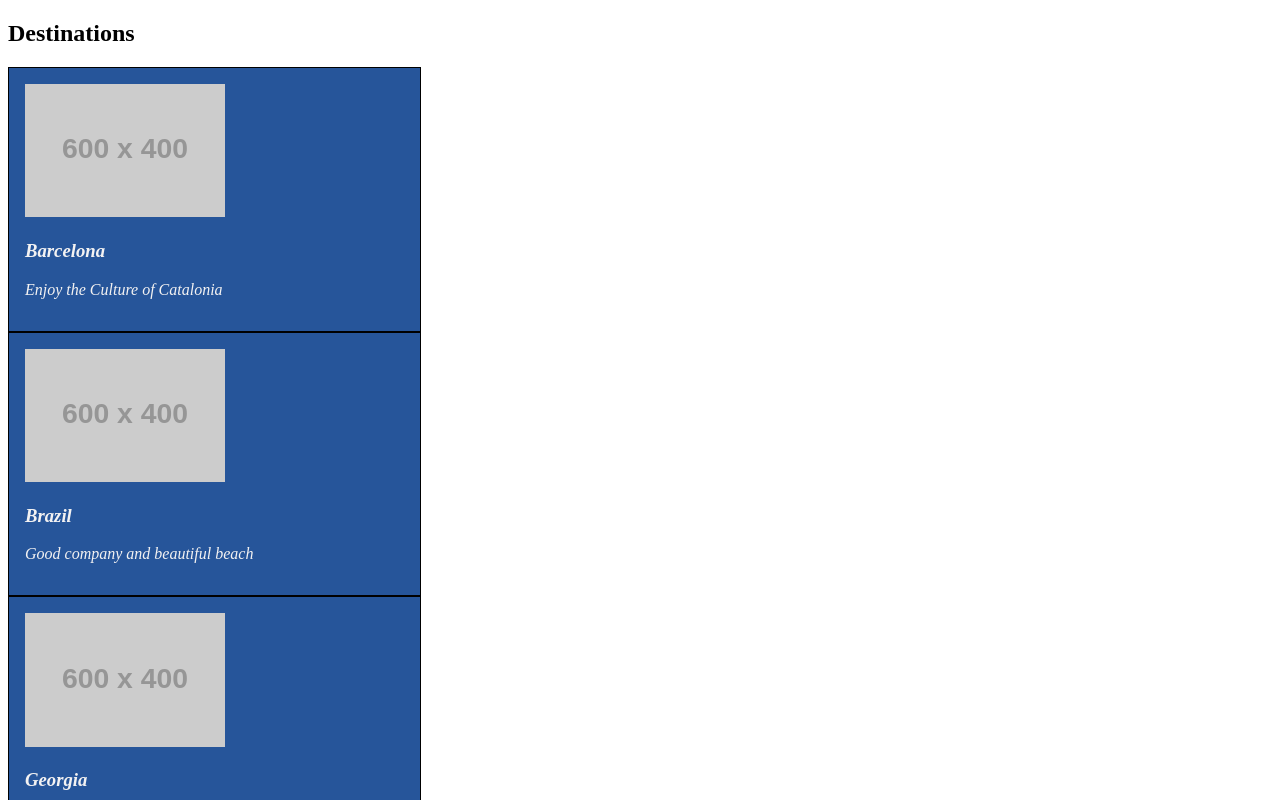
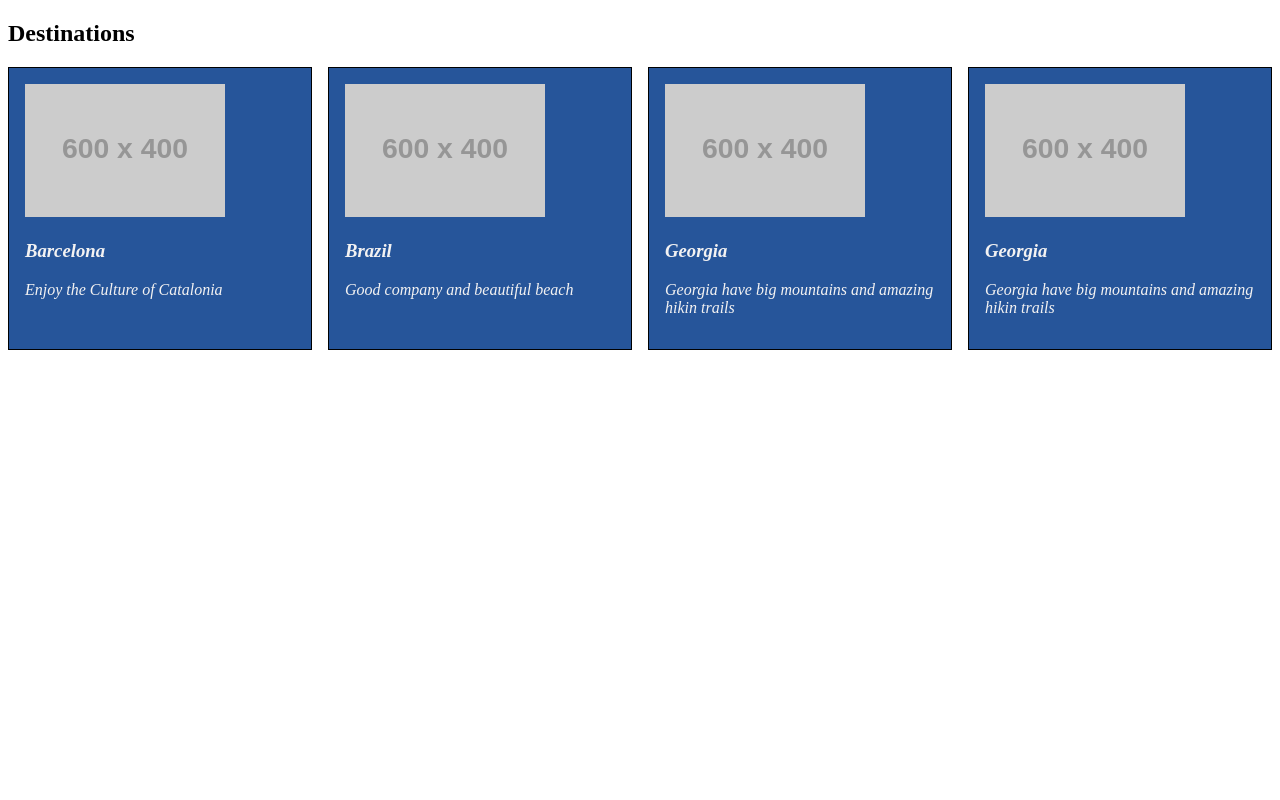
Before and after one commit to Iberia-Netrunner/v36-flex-camp, a plain HTML site: page index.html in a window 1280 px wide. Shown: the top 800 px of the page. Drawn offline with Linux system fonts and the light colour scheme; placeholder pictures from the web are drawn by us.

Commit message:
Flexbox-hyllan plus konkret feedback, Guram

```diff
--- a/style.css
+++ b/style.css
@@ -1,11 +1,16 @@
+.kort-rad {
+  display: flex;
+  gap: 1rem;
+  flex-wrap: wrap;
+}
+
 .kort {
   color: rgb(243, 242, 242);
   padding: 1rem;
   font-style: italic;
   border: 1px solid black;
   background-color: rgb(38, 85, 154);
-  width: 30%;
-  margin-right: 3%;
+  flex: 1 1 200px;
 }
 .kort img {
   max-width: 100%;
```
Also changed, not shown: 1 other file.
